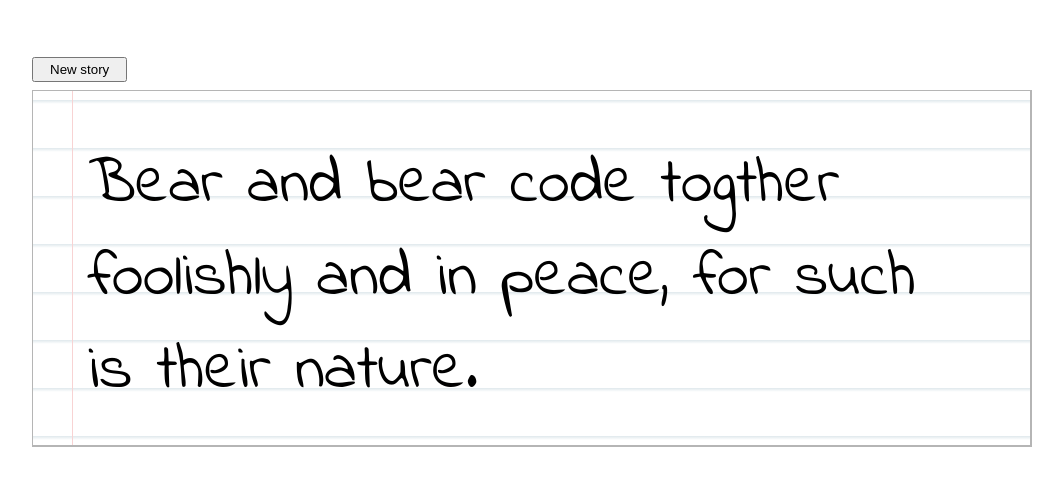
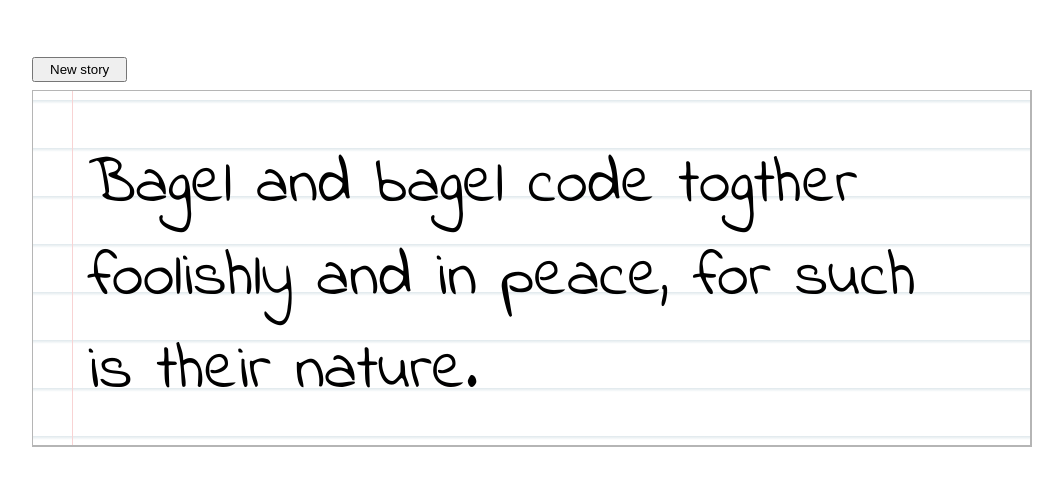
Before and after one commit to Abercrombie35/madlibs-starter, a website: page index.html in a window 1280 px wide. Shown: the whole page, without its empty margins (108-1171 px from the left). Drawn offline with Linux system fonts and the light colour scheme.

Commit message:
Add script tag for new nouns

```diff
--- a/index.html
+++ b/index.html
@@ -47,6 +47,7 @@
     <script src="js/verbs/kyle.js"></script>
     <script src="js/adverbs/kyle.js"></script>
     <script src="js/nouns/kyle.js"></script>
+    <script src="js/nouns/eva.js"></script>
     <script src="js/adjectives/kyle.js"></script>
 </head>
 
```
